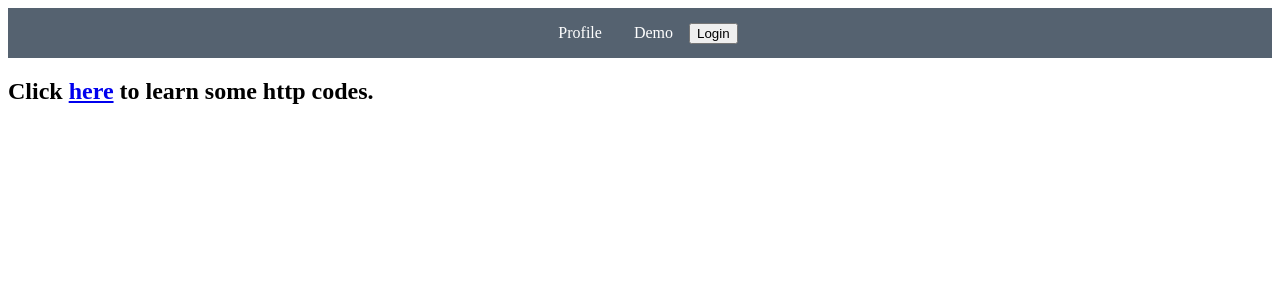
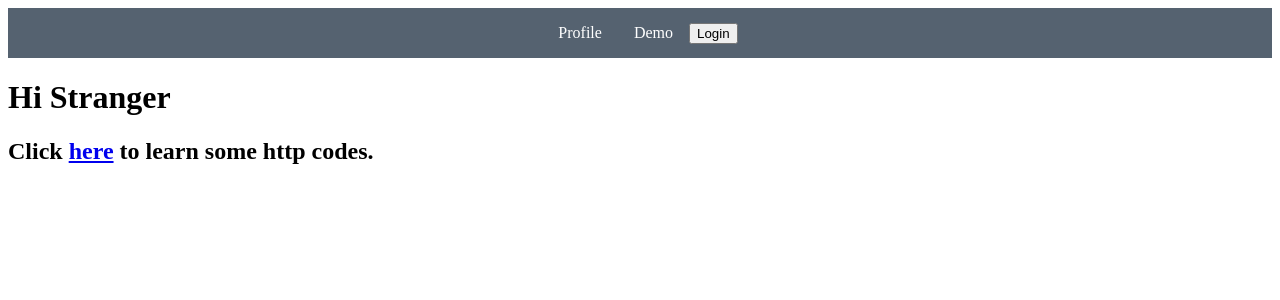
Before and after one commit to tomADC443/spata, a Next.js app: page / in a window 1280 px wide. Shown: the top 300 px of the page. Built offline with nearby package versions, Linux system fonts and the light colour scheme; no server answers.

Commit message:
feat: greeting

```diff
--- a/pages/index.tsx
+++ b/pages/index.tsx
@@ -10,7 +10,7 @@ const Landing: NextPage = () => {
   return (
     <div>
       <Navbar></Navbar>
-      {/* <h1>Hi {session?.user?.name || "Stranger"}</h1> */}
+      { <h1>Hi {session?.user?.given_name || "Stranger"}</h1> }
       <h2>
         Click < Link href="/quiz">here</Link> to learn some http codes.
       </h2>
```
